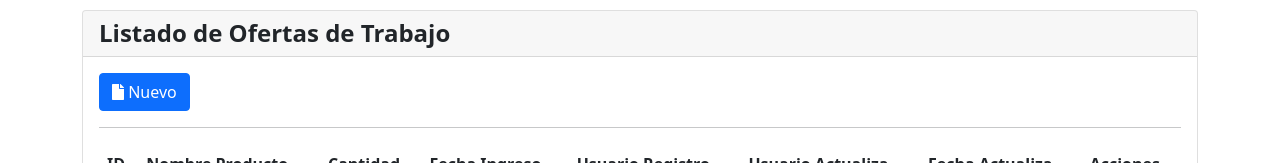
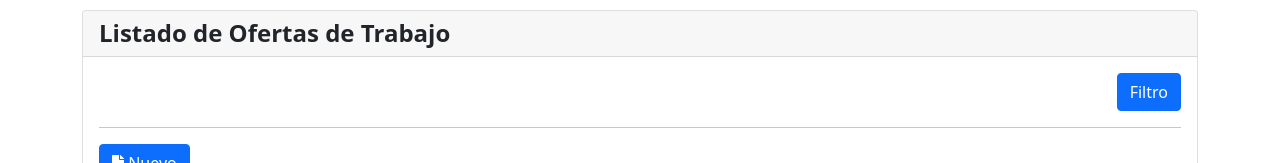
Before and after one commit to Faiber-Juanias/inventory-app, an Angular app: page / in a window 1280 px wide. Shown: the top 163 px of the page. Built offline with nearby package versions, Linux system fonts and the light colour scheme; no server answers.

Commit message:
Se corrige botón para filtros

```diff
--- a/src/app/app.module.ts
+++ b/src/app/app.module.ts
@@ -9,6 +9,7 @@ import { ListInventoryComponent } from './components/list-inventory/list-invento
 import { FormInventoryComponent } from './components/form-inventory/form-inventory.component';
 import { InventoryServiceService } from './services/inventory-service.service';
 import { DatePipe } from '@angular/common';
+import { FormFilterComponent } from './components/form-filter/form-filter.component';
 
 const routes: Routes = [
   { path: 'list', component: ListInventoryComponent },
@@ -22,7 +23,8 @@ const routes: Routes = [
   declarations: [
     AppComponent,
     ListInventoryComponent,
-    FormInventoryComponent
+    FormInventoryComponent,
+    FormFilterComponent
   ],
   imports: [
     BrowserModule,
--- a/src/app/components/list-inventory/list-inventory.component.html
+++ b/src/app/components/list-inventory/list-inventory.component.html
@@ -2,9 +2,19 @@
   <div class="card">
     <h4 class="card-header"><strong>Listado de Ofertas de Trabajo</strong></h4>
     <div class="card-body">
+      <div>
+        <div class="text-end">
+          <button class="btn btn-primary" (click)="btnFilters()">Filtro</button>
+        </div>
+        <div [hidden]="!showFilter">
+          <app-form-filter></app-form-filter>
+        </div>
+      </div>
+      <hr />
       <a class="btn btn-primary" routerLink="/form" title="Crear un producto" role="button"><i
           class="fas fa-file" aria-hidden="true"></i> Nuevo</a>
-      <hr />
+      <br>
+      <br>
       <table class="table table-hover">
         <thead class="thead-light">
           <tr>
--- a/src/app/components/list-inventory/list-inventory.component.ts
+++ b/src/app/components/list-inventory/list-inventory.component.ts
@@ -11,6 +11,7 @@ import { InventoryServiceService } from 'src/app/services/inventory-service.serv
 export class ListInventoryComponent implements OnInit {
 
   inventory:Product[] = [];
+  showFilter: boolean = false;
 
   constructor(private _servive: InventoryServiceService) { }
 
@@ -36,7 +37,10 @@ export class ListInventoryComponent implements OnInit {
 
   responseError(error: ResponseApi) {
     console.log('error: ', error);
+  }
 
+  btnFilters() {
+    this.showFilter = !this.showFilter;
   }
 
 }
```
